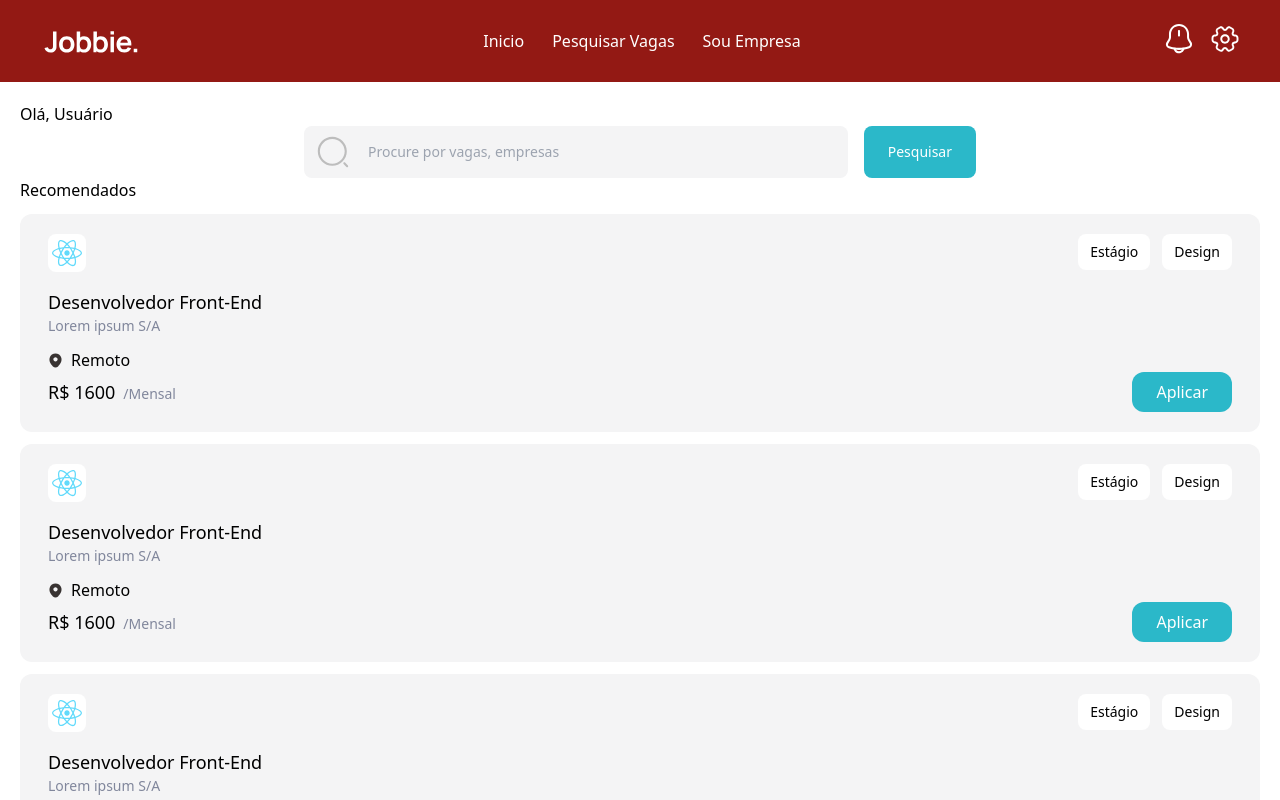
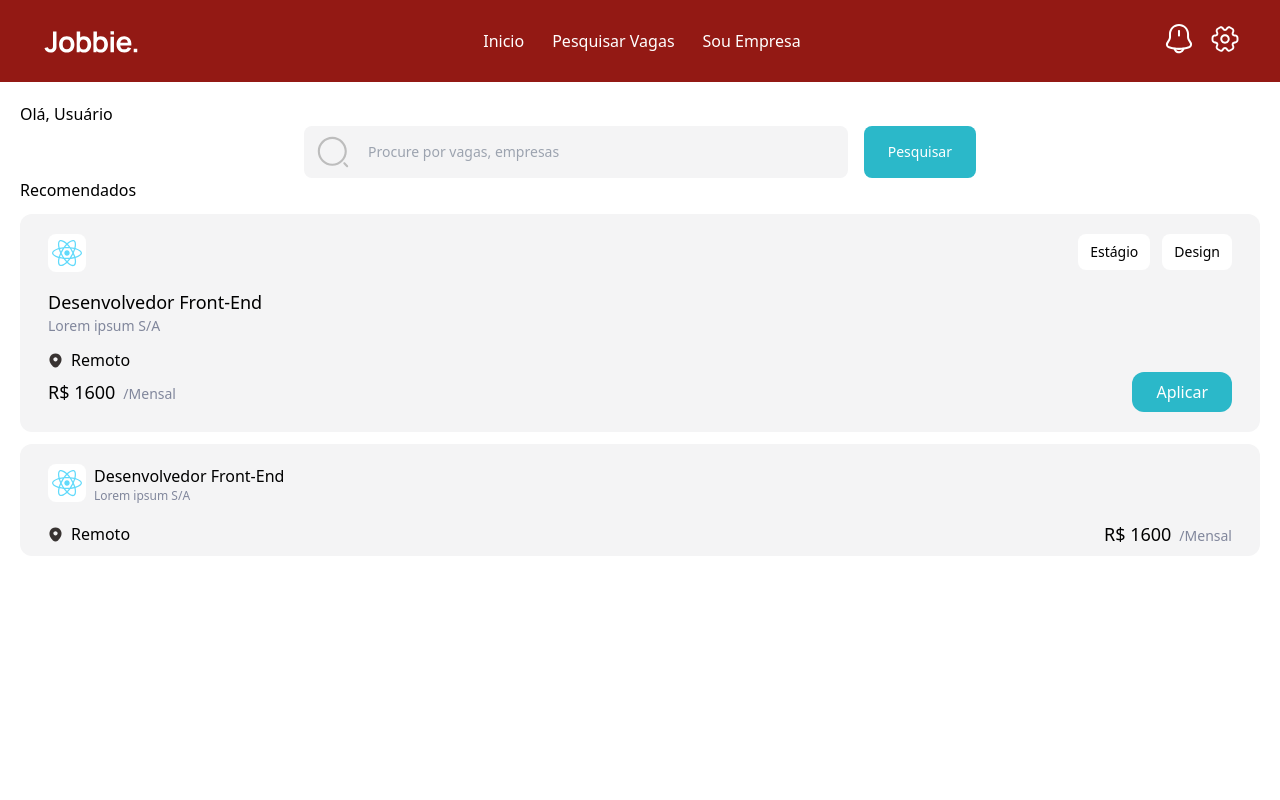
Before and after one commit to jobbie-project/jobbie-app, a Next.js app: page / in a window 1280 px wide. Shown: the top 800 px of the page. Built offline with nearby package versions, Linux system fonts and the light colour scheme.

Commit message:
cria o card médio da vaga, será usado no scroll vertical
Co-Authored-By: Adrielly Isly <114019643+islycodes@users.noreply.github.com>

```diff
--- a/src/components/card-medium.tsx
+++ b/src/components/card-medium.tsx
@@ -1 +1,36 @@
-export function JobCardMedium() {}
+import { LocationPin } from "@/icons/location-pin";
+import { Money } from "@/utils/money";
+import { FaReact } from "react-icons/fa";
+
+export function JobCardMedium() {
+  const type = "Estágio";
+  const categories = ["Design"];
+  const title = "Desenvolvedor Front-End";
+  const salary = 1600;
+  const companyName = "Lorem ipsum S/A";
+  return (
+    <div className="bg-[#F4F4F5] rounded-xl px-7 pt-5 pb-2 my-2 flex-col justify-between">
+      <div className="flex flex-row justify-start mb-1">
+        <div className=" me-2">
+          <div className="bg-white  p-1 rounded-lg">
+            <FaReact size={30} color="#61DAFB" />
+          </div>
+        </div>
+        <div className="flex flex-col items-start justify-start">
+          <p className="">{title}</p>
+          <p className="text-xs text-[#81879C] mb-3">{companyName}</p>
+        </div>
+      </div>
+      <div className="flex flex-row justify-between">
+        <div className="flex flex-row items-center">
+          <LocationPin height="15" width="15" />
+          <p className="mx-2">Remoto</p>
+        </div>
+        <div className="flex items-baseline">
+          <p className="text-lg font-medium me-2">{Money(salary).format()}</p>
+          <p className="text-sm text-[#81879C]">/Mensal</p>
+        </div>
+      </div>
+    </div>
+  );
+}
--- a/src/components/job-card-big.tsx
+++ b/src/components/job-card-big.tsx
@@ -11,14 +11,14 @@ export function JobCardBig() {
   return (
     <div className="bg-[#F4F4F5] rounded-xl px-7 py-5 my-3 flex-col justify-between">
       <div className="flex flex-row justify-between mb-4">
-        <div className="w-min">
-          <div className="bg-white w-min p-1 rounded-lg">
+        <div>
+          <div className="bg-white p-1 rounded-lg">
             <FaReact size={30} color="#61DAFB" />
           </div>
         </div>
         <div className="h-min flex flex-row justify-end">
-          <p className="bg-white w-min text-sm px-3 py-2 rounded-lg me-3">{type}</p>
-          <p className="bg-white w-min text-sm px-3 py-2 rounded-lg">{categories[0]}</p>
+          <p className="bg-white  text-sm px-3 py-2 rounded-lg me-3">{type}</p>
+          <p className="bg-white  text-sm px-3 py-2 rounded-lg">{categories[0]}</p>
         </div>
       </div>
       <div>
--- a/src/pages/index.tsx
+++ b/src/pages/index.tsx
@@ -2,6 +2,7 @@ import { Inter } from "next/font/google";
 import { Header } from "@/components/header";
 import { SearchBar } from "@/components/searchbar";
 import { JobCardBig } from "@/components/job-card-big";
+import { JobCardMedium } from "@/components/card-medium";
 
 const inter = Inter({ subsets: ["latin"] });
 
@@ -16,11 +17,7 @@ export default function Home() {
         <p>Recomendados</p>
         <div className="horizontal-scroll">
           <JobCardBig />
-          <JobCardBig />
-          <JobCardBig />
-          <JobCardBig />
-          <JobCardBig />
-          <JobCardBig />
+          <JobCardMedium />
         </div>
       </div>
     </>
```
